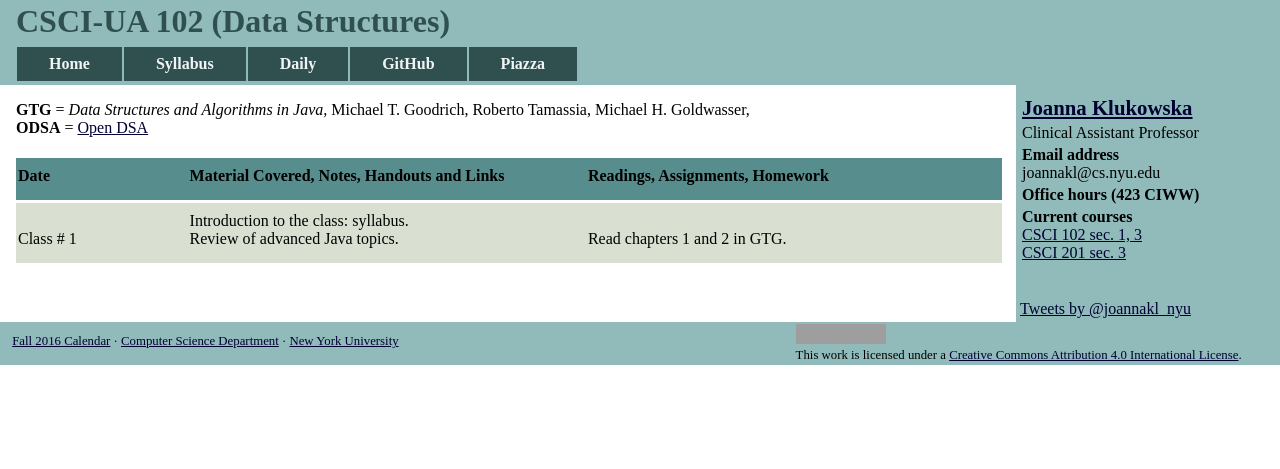
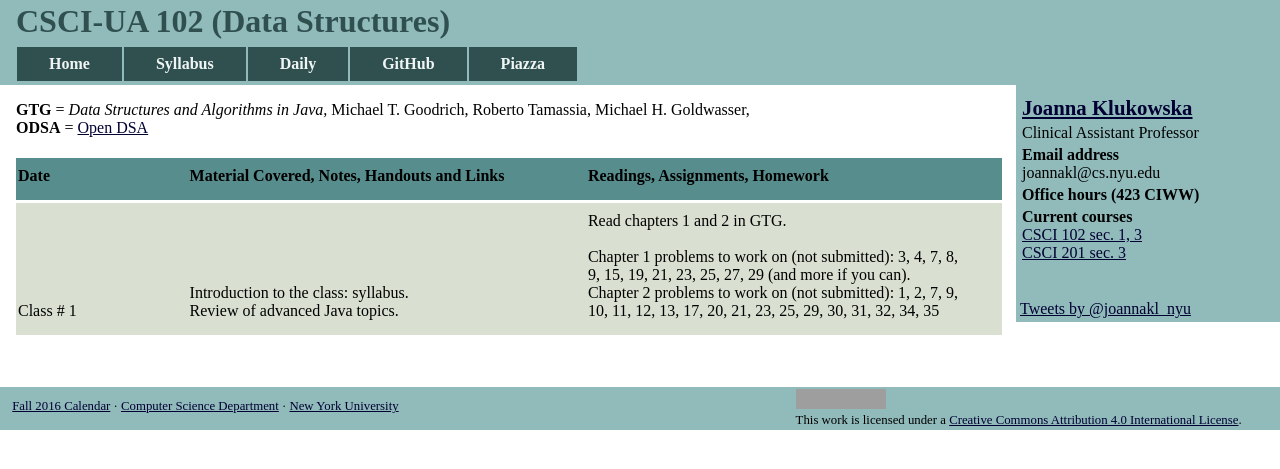
Before and after one commit to joannakl/cs102_f17, a Jekyll site: the page built from daily.html, in a window 1280 px wide. Shown: the top 469 px of the page. Built offline with Jekyll 4.4.1, drawn with Linux system fonts in a browser that asks for light colours; comment, search, counter and statistics services are not loaded; grey boxes are pictures that could not be loaded.

Commit message:
adding exercises for chapters 1 and 2

```diff
--- a/_includes/daily/01.html
+++ b/_includes/daily/01.html
@@ -19,7 +19,12 @@
 
     <div class="column_assign">
 
-        Read chapters 1 and 2 in GTG.
+        Read chapters 1 and 2 in GTG. <br><br>
+
+        Chapter 1 problems to work on (not submitted):
+        3, 4, 7, 8, 9, 15, 19, 21, 23, 25, 27, 29 (and more if you can). <br>
+        Chapter 2 problems to work on (not submitted):
+        1, 2, 7, 9, 10, 11, 12, 13, 17, 20, 21, 23, 25, 29, 30, 31, 32, 34, 35
 
 
     </div>
```
